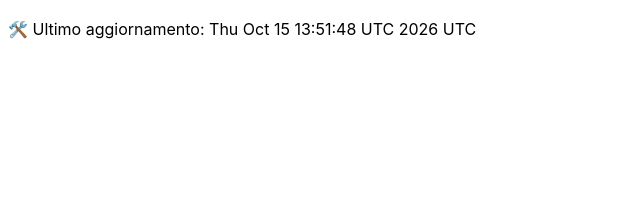
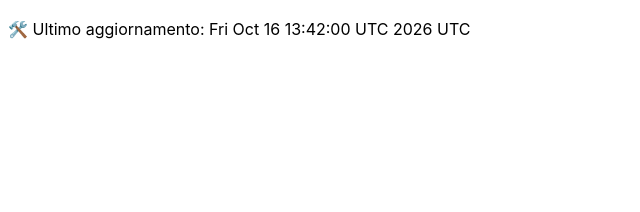
Before and after one commit to DanteTrb/DanteTrb.github.io, a Jekyll site: the page built from badges.md, in a window 1280 px wide. Shown: the top 212 px of the page, without its empty margins (0-640 px from the left). Built offline with Jekyll 4.4.1, drawn with Linux system fonts in a browser that asks for light colours; our own code applies the rules of GitHub Pages for plain Markdown files.

Commit message:
🛠️ Aggiornamento automatico badge

```diff
--- a/badges.md
+++ b/badges.md
@@ -1 +1 @@
-🛠️ Ultimo aggiornamento: Thu Oct 15 13:51:48 UTC 2026 UTC
+🛠️ Ultimo aggiornamento: Fri Oct 16 13:42:00 UTC 2026 UTC
```
